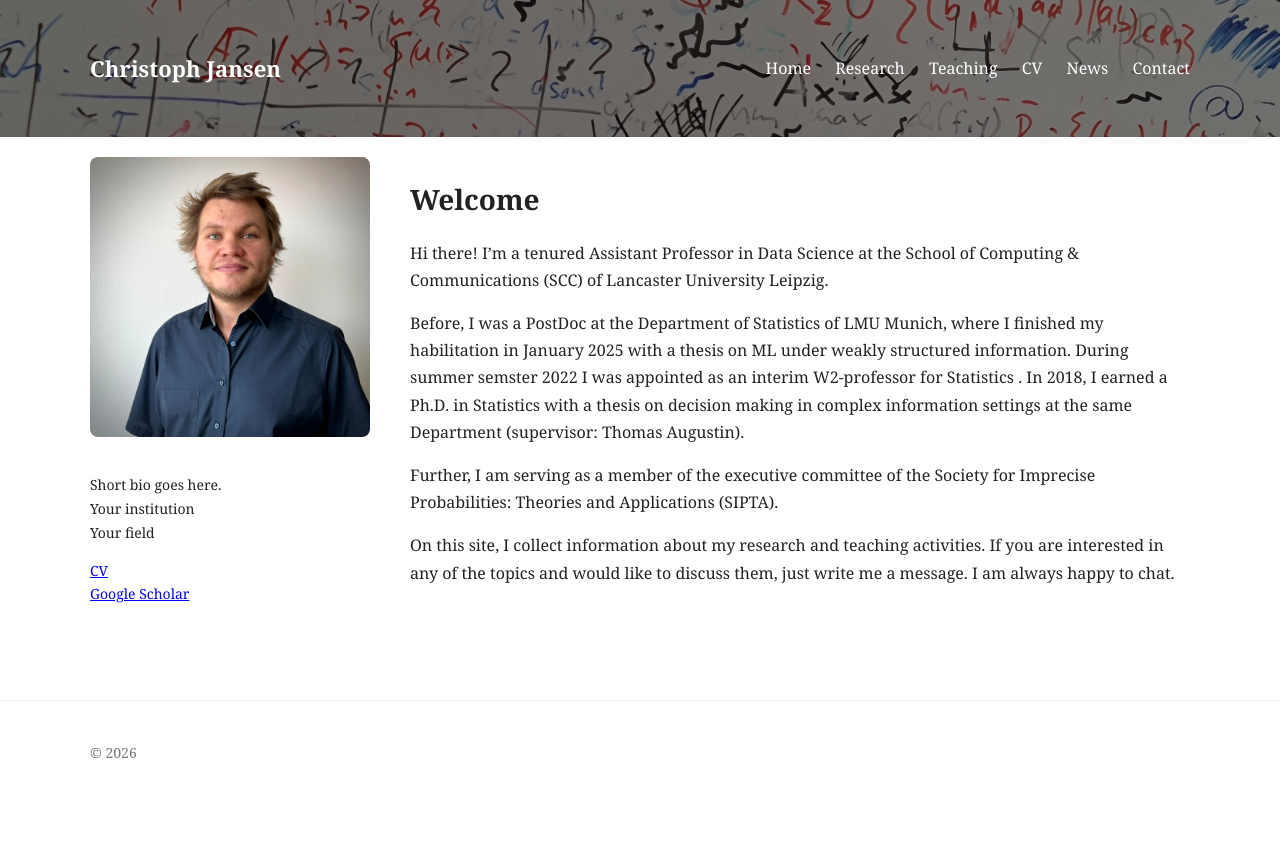
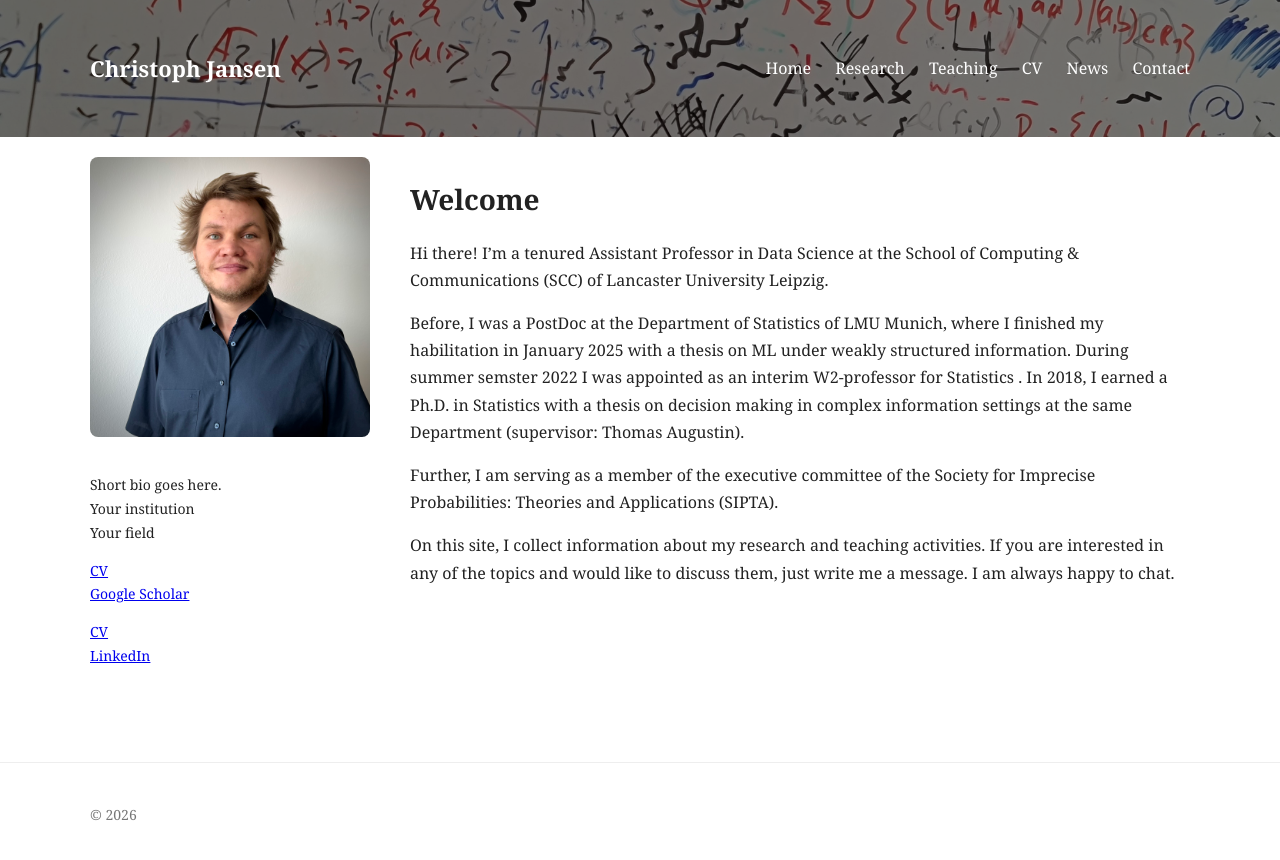
Before and after one commit to jansenc/jansenc.github.io, a Jekyll site: the page built from index.md, in a window 1280 px wide. Shown: the top 860 px of the page. Built offline with Jekyll 4.4.1, drawn with Linux system fonts in a browser that asks for light colours.

Commit message:
Update default.html

```diff
--- a/_layouts/default.html
+++ b/_layouts/default.html
@@ -38,6 +38,11 @@
       <a href="/cv/">CV</a><br>
       <a href="https://scholar.google.de/citations?user=Lrh5XU8AAAAJ&hl=de">Google Scholar</a>
     </p>
+
+    <p>
+      <a href="/cv/">CV</a><br>
+      <a href="https://www.linkedin.com/in/dr-christoph-jansen-8b5a67174/?skipRedirect=true">LinkedIn</a>
+    </p>
   </aside>
 
   <main class="main-content">
```
